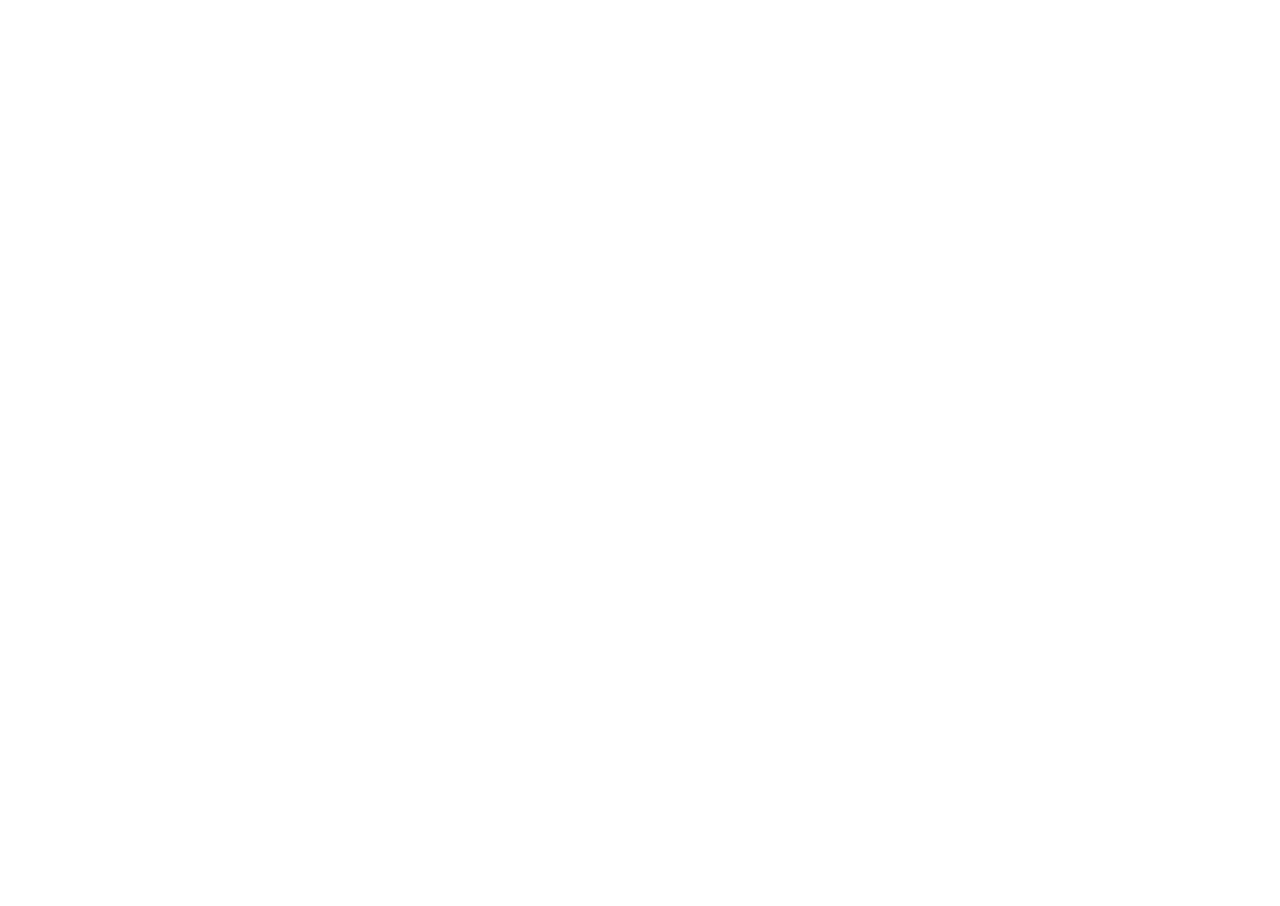
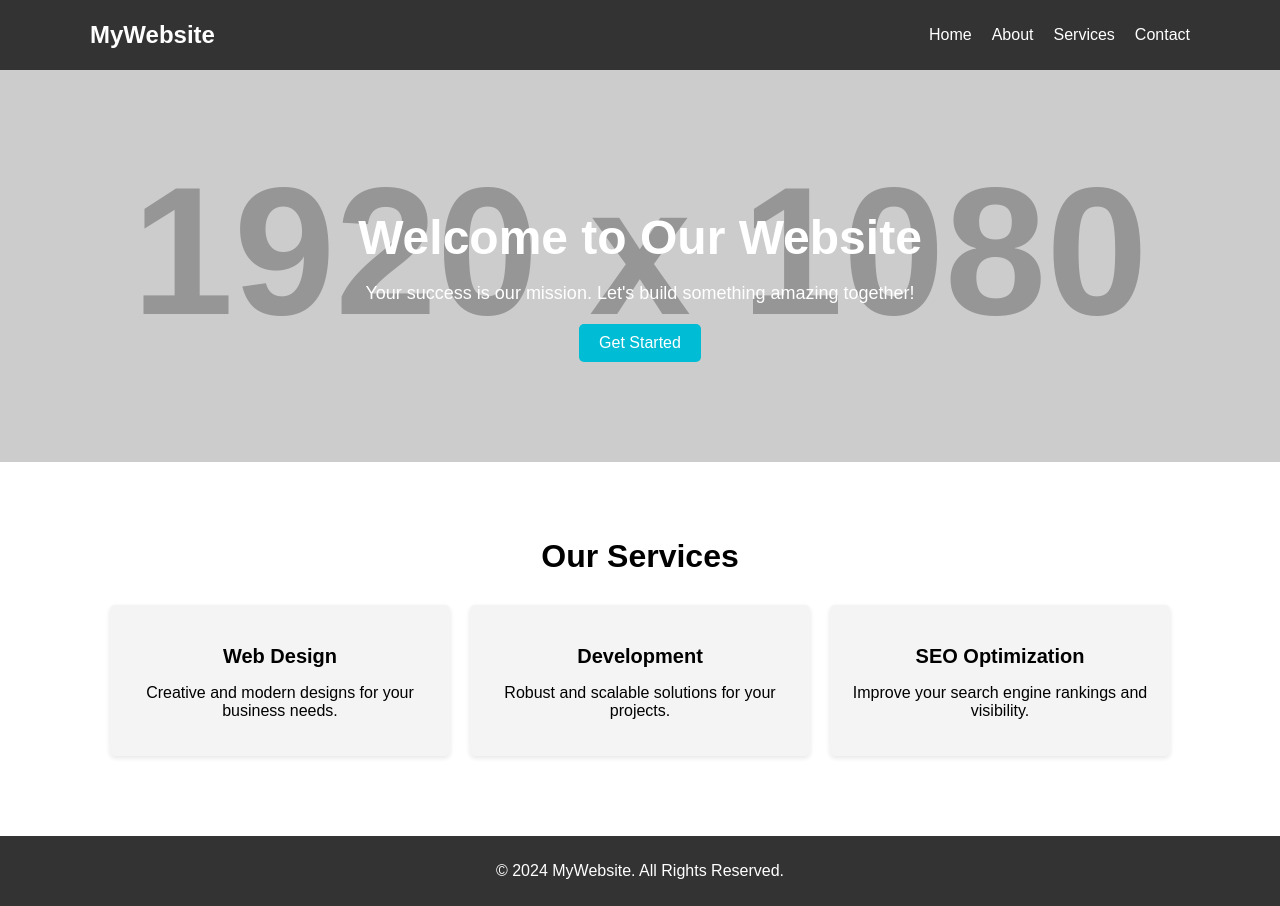
Before and after one commit to kalpo2005/WebDesigner2025, a plain HTML site: page Darshan/01012025.html in a window 1280 px wide. Before the commit the page ends 800 px from the top, so only its background shows below. Drawn offline with Linux system fonts and the light colour scheme; placeholder pictures from the web are drawn by us.

Commit message:
Update 01012025.html
new code

```diff
--- a/Darshan/01012025.html
+++ b/Darshan/01012025.html
@@ -3,9 +3,54 @@
 <head>
     <meta charset="UTF-8">
     <meta name="viewport" content="width=device-width, initial-scale=1.0">
-    <title>Document</title>
+    <title>Responsive Webpage</title>
+    <link rel="stylesheet" href="01012025.css">
 </head>
 <body>
+    <!-- Navigation Bar -->
+    <header>
+        <nav>
+            <div class="logo">MyWebsite</div>
+            <ul>
+                <li><a href="#">Home</a></li>
+                <li><a href="#">About</a></li>
+                <li><a href="#">Services</a></li>
+                <li><a href="#">Contact</a></li>
+            </ul>
+        </nav>
+    </header>
 
+    <!-- Hero Section -->
+    <section class="hero">
+        <div class="hero-content">
+            <h1>Welcome to Our Website</h1>
+            <p>Your success is our mission. Let's build something amazing together!</p>
+            <a href="#" class="btn">Get Started</a>
+        </div>
+    </section>
+
+    <!-- Services Section -->
+    <section class="services">
+        <h2>Our Services</h2>
+        <div class="service-container">
+            <div class="service">
+                <h3>Web Design</h3>
+                <p>Creative and modern designs for your business needs.</p>
+            </div>
+            <div class="service">
+                <h3>Development</h3>
+                <p>Robust and scalable solutions for your projects.</p>
+            </div>
+            <div class="service">
+                <h3>SEO Optimization</h3>
+                <p>Improve your search engine rankings and visibility.</p>
+            </div>
+        </div>
+    </section>
+
+    <!-- Footer -->
+    <footer>
+        <p>&copy; 2024 MyWebsite. All Rights Reserved.</p>
+    </footer>
 </body>
 </html>
```
